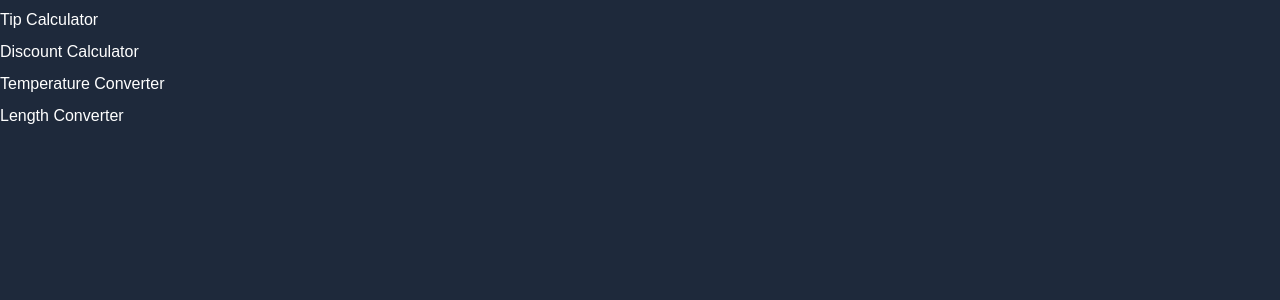
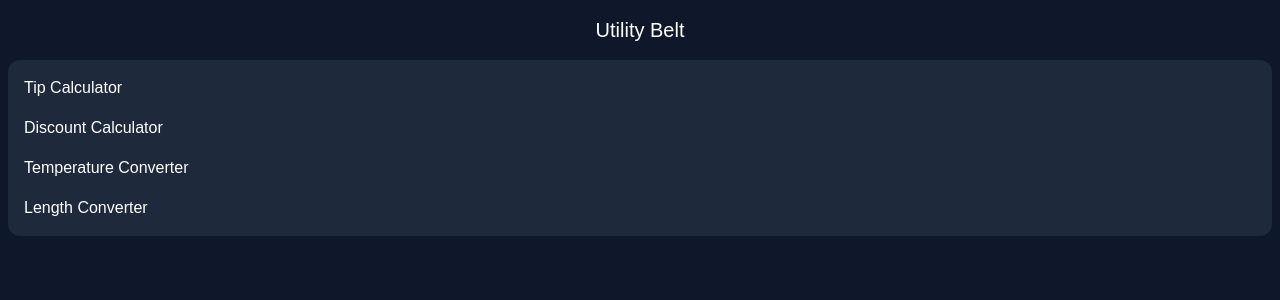
Before and after one commit to ricardomaharaj/Utility-Belt, a React (Create React App) app: page / in a window 1280 px wide. Shown: the top 300 px of the page. Built offline with nearby package versions, Linux system fonts and the light colour scheme.

Commit message:
more styling + header

```diff
--- a/src/App.tsx
+++ b/src/App.tsx
@@ -1,4 +1,4 @@
-import { BrowserRouter, Routes, Route } from 'react-router-dom'
+import { BrowserRouter, Routes, Route, Link } from 'react-router-dom'
 import { Home } from './Home'
 import { Discount } from './tools/Discount'
 import { Temperature } from './tools/Temperature'
@@ -9,13 +9,26 @@ export function App() {
     return (
         <BrowserRouter>
             <div className='container mx-auto my-2'>
+                <div className='m-2'>
+                    <Link
+                        to='/'
+                        className='row text-xl m-4 text-center justify-center'
+                    >
+                        <span>Utility Belt</span>
+                    </Link>
+                    <div className='bg-slate-800 rounded-xl p-4'>
                         <Routes>
                             <Route path='/' element={<Home />} />
                             <Route path='/tip' element={<Tip />} />
                             <Route path='/discount' element={<Discount />} />
-                    <Route path='/temperature' element={<Temperature />} />
+                            <Route
+                                path='/temperature'
+                                element={<Temperature />}
+                            />
                             <Route path='/length' element={<Length />} />
                         </Routes>
+                    </div>
+                </div>
             </div>
         </BrowserRouter>
     )
--- a/src/style.css
+++ b/src/style.css
@@ -9,15 +9,15 @@
 }
 
 .row {
-    @apply flex flex-row space-x-2;
+    @apply flex flex-row space-x-4;
 }
 
 .col {
-    @apply flex flex-col space-y-2;
+    @apply flex flex-col space-y-4;
 }
 
 body {
-    @apply bg-slate-800 text-white;
+    @apply bg-slate-900 text-white;
 }
 
 input {
```
Lines whose indentation alone changed are shown as unchanged.
